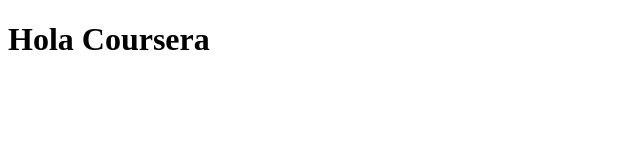
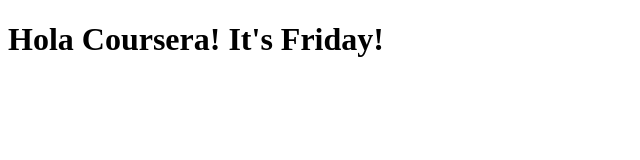
Before and after one commit to bpaige89/coursera-test, a plain HTML site: page site/index.html in a window 1280 px wide. Shown: the whole page, without its empty margins (0-640 px from the left). Drawn offline with Linux system fonts and the light colour scheme.

Commit message:
Small addition to page content.

```diff
--- a/site/index.html
+++ b/site/index.html
@@ -4,6 +4,6 @@
 	<title>Hola Coursera</title>
 </head>
 <body>
-<h1>Hola Coursera</h1>
+<h1>Hola Coursera! It's Friday!</h1>
 </body>
 </html>
```
